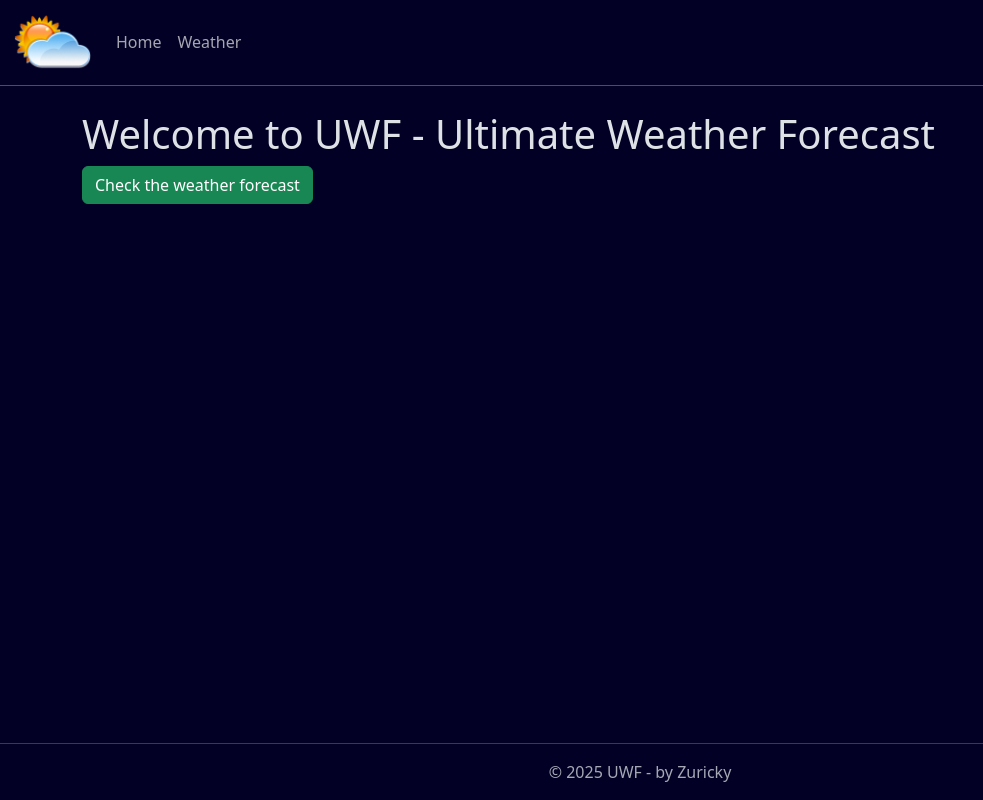
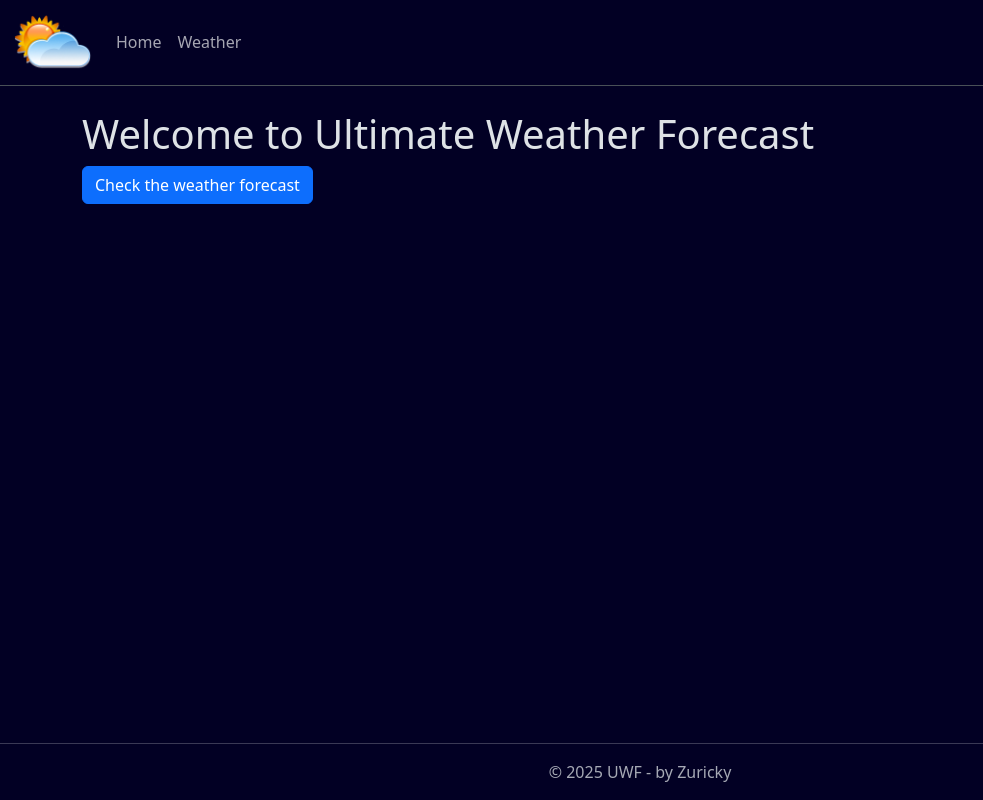
Before and after one commit to Zuricky/Test-S10L5, a React (Vite) app: page /Home in a window 1280 px wide. Shown: the whole page, without its empty margins (0-983 px from the left). Built offline with nearby package versions, Linux system fonts and the light colour scheme.

Commit message:
commit 8

```diff
--- a/src/components/HomePage.jsx
+++ b/src/components/HomePage.jsx
@@ -3,8 +3,8 @@ import { Link } from "react-router";
 function HomePage() {
   return (
     <div className="container my-4">
-      <h1>Welcome to UWF - Ultimate Weather Forecast</h1>
-      <Link to="/weather" className="btn btn-success">
+      <h1>Welcome to Ultimate Weather Forecast</h1>
+      <Link to="/weather" className="btn btn-primary">
         Check the weather forecast
       </Link>
     </div>
--- a/src/components/TopBar.jsx
+++ b/src/components/TopBar.jsx
@@ -18,7 +18,7 @@ function TopBar() {
         >
           <span className="navbar-toggler-icon"></span>
         </button>
-        <div className="collapse navbar-collapse">
+        <div className="collapse navbar-collapse" id="navbarSupportedContent">
           <ul className="navbar-nav me-auto mb-2 mb-lg-0">
             <li className="nav-item">
               <Link to="/Home" className="nav-link">
```
